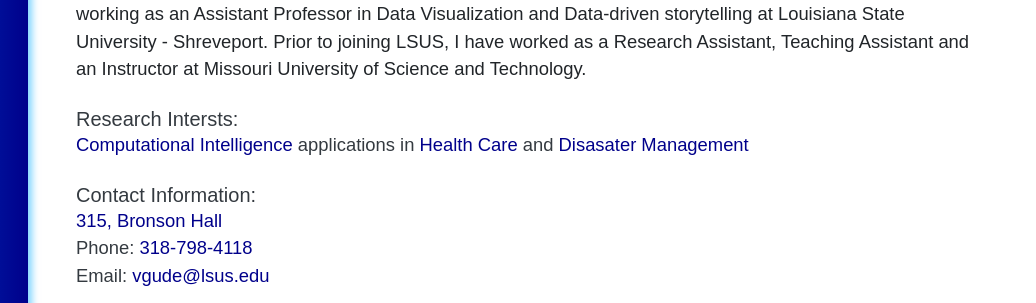
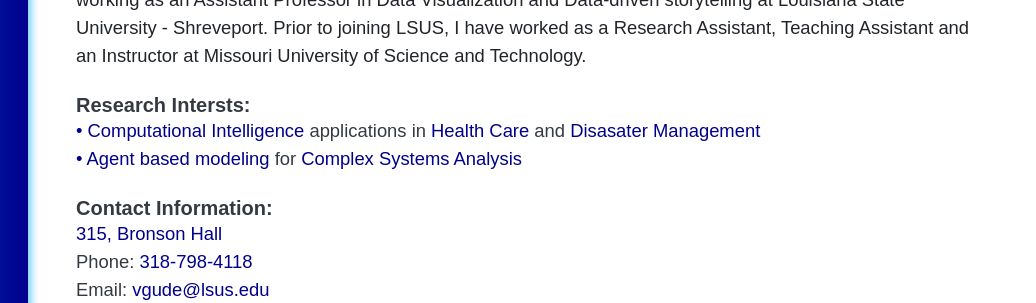
Before and after one commit to vinayakagude/vinayakagude.github.io, a website: page index.html in a window 1280 px wide. Shown: the part 323-626 px from the top of the page, 244-1280 px from the left. Drawn offline with nearby package versions, Linux system fonts and the light colour scheme; a web font is replaced by a local one.

Commit message:
Update index.html

```diff
--- a/index.html
+++ b/index.html
@@ -68,12 +68,14 @@
         I am 'Vinayaka Nagendra Harikishan Gude Divya Sampath' known to most people as '<span style="color:#00008b">Vinayaka</span>', currently working as an Assistant Professor in Data Visualization and Data-driven storytelling at Louisiana State University - Shreveport. Prior to joining LSUS, I have worked as a Research Assistant, Teaching Assistant and an Instructor at Missouri University of Science and Technology.
         </p>
 
-        <span style="color:#00008b"><h5 class="mb-0"> Research Intersts: </span></h5>
+        <span style="color:#00008b"><h5 class="mb-0"> <b> Research Intersts: </b> </span></h5>
 
         <p class="lead mb-4">
-        Computational Intelligence <span style="color:#343a40">applications in</span> Health Care <span style="color:#343a40">and </span>Disasater Management </p>
+        • Computational Intelligence <span style="color:#343a40">applications in</span> Health Care <span style="color:#343a40">and </span>Disasater Management  <br>
+        • Agent based modeling <span style="color:#343a40">for </span> Complex Systems Analysis
+        </p>
 
-        <span style="color:#00008b"><h5 class="mb-0"> Contact Information: </span></h5>
+        <span style="color:#00008b"><h5 class="mb-0"> <b>Contact Information:</b> </span></h5>
 
         <p class="lead mb-4"> 315, Bronson Hall <br>
         <span style="color:#343a40">Phone: </span> 318-798-4118 <br>
```
